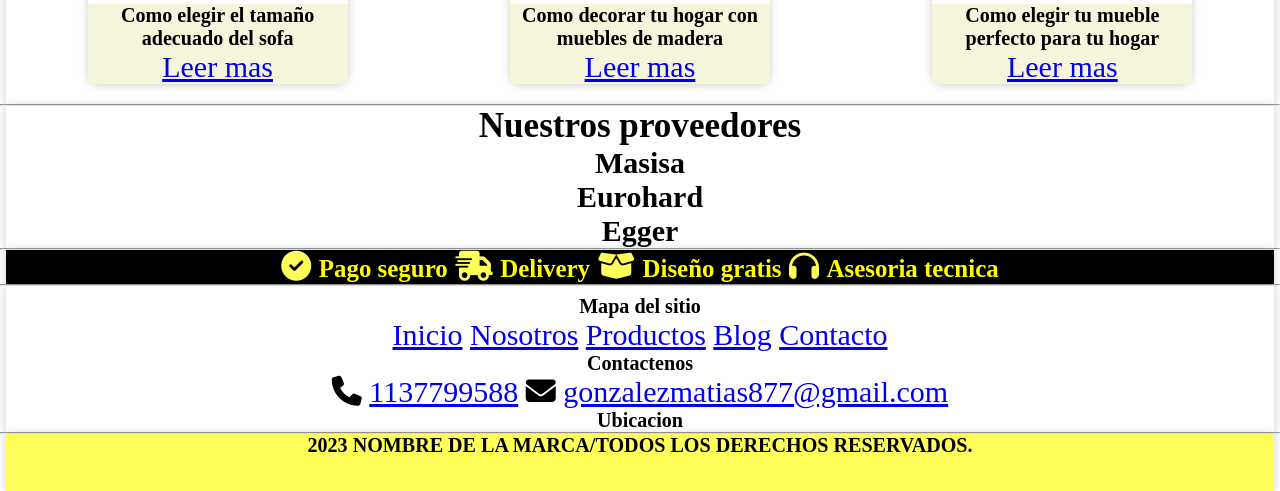
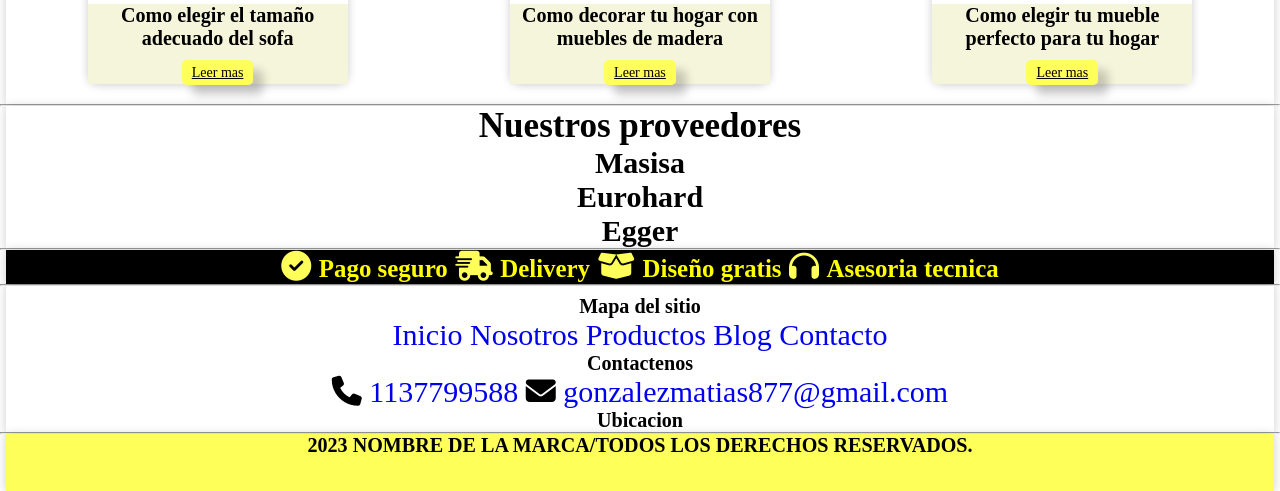
Before and after one commit to MatyGonza/BAM2.0, a plain HTML site: page index.html in a window 1280 px wide. Shown: the part 2601-3092 px from the top of the page. Drawn offline with Linux system fonts and the light colour scheme; files whose address does not match are found by name.

Commit message:
Agrege botones

```diff
--- a/assets/css/style.css
+++ b/assets/css/style.css
@@ -6,6 +6,34 @@
 a:hover{
     color: green;
 
+}
+
+
+.nav:hover{
+
+    padding: 5px 10px;
+    border-radius: 5px;
+    color: rgb(0, 0, 0);
+    background-color: hsl(125, 65%, 53%);
+    text-align: center;
+    border: solid;
+
+}
+
+.button {
+    padding: 5px 10px;
+    border-radius: 5px;
+    color: rgb(0, 0, 0);
+    background-color: rgb(255, 255, 90);
+    text-align: center;
+    font-size: 14px;
+    border: none;
+    box-shadow: 10px 10px 10px rgba(0, 0, 0, 0.2);
+}
+
+.button:hover {
+    background-color: hsl(125, 65%, 53%);
+    color: #000000;
 }
 
 .up{
--- a/index.html
+++ b/index.html
@@ -1,15 +1,18 @@
 <!DOCTYPE html>
-<html lang="en">
+<html lang="es">
 <head>
     <meta charset="UTF-8">
     <meta name="viewport" content="width=device-width, initial-scale=1.0">
+
+
     <link rel="stylesheet" href="./assets/css/style.css">
+
     <!-- Metaetiquetas de posicionamiento -->
     <meta property="og:title" content="Tu Mueble a Medida">
     <meta property="og:description" content="Diseñamos, y Realizamos tus muebles a medida">
     <meta name="keywords" content="Muebles,Cocinas,Placard"/>
     <meta property="og:type" content="Pagina Web">
-    <meta property="og:image" content="https://matygonza.github.io/BAM2.0/">
+    <meta property="og:image" content="">
     <meta property="og:url" content="www.TuMuebleaMedida.com">
     <meta name="twitter:card" content="Disaña tu Mueble a Medida">
     <meta name="twitter:site" content="@Disaña tu Mueble a Medida">
@@ -140,7 +143,7 @@
                     <br>
                     <div>
                         <!--FALTA: Dar forma de Boton al enlace -->
-                        <a class="up" href="./assets/pages/contacto.html">Contactar</a>
+                        <a class="button" href="./assets/pages/contacto.html">Contactar</a>
                     </div>
                     <br>
                 </div>
@@ -185,7 +188,7 @@
                             <div class="plano_">
                                 <h6>Como elegir el tamaño adecuado del sofa</h6>
                                 <!--FALTA: Dar forma de boton -->
-                                <a href="https://www.si-divani.com/blogs/blog-si-divani/que-tamano-de-sofa-elegir-en-relacion-a-tu-espacio">Leer mas</a>
+                                <a class="button" href="https://www.si-divani.com/blogs/blog-si-divani/que-tamano-de-sofa-elegir-en-relacion-a-tu-espacio">Leer mas</a>
                             </div>
                         </div>
                     </div>
@@ -199,7 +202,7 @@
                             <div class="plano_">
                                 <h6>Como decorar tu hogar con muebles de madera</h6>
                                 <!--FALTA: Dar forma de boton -->
-                                <a href="https://blog.homedressing.mx/consejos-profesionales-para-decorar-hogar-con-madera/">Leer mas</a>
+                                <a class="button" href="https://blog.homedressing.mx/consejos-profesionales-para-decorar-hogar-con-madera/">Leer mas</a>
                             </div>
                         </div>
                     </div>
@@ -213,7 +216,7 @@
                             <div class="plano_">
                                 <h6>Como elegir tu mueble perfecto para tu hogar</h6>
                                 <!--FALTA: Dar forma de boton -->
-                                <a href="https://cuorebello.es/blog/6-consejos-para-elegir-muebles/">Leer mas</a>
+                                    <a class="button" href="https://cuorebello.es/blog/6-consejos-para-elegir-muebles/">Leer mas</a>
                             </div>
                         </div>
                 </div>
@@ -257,18 +260,18 @@
 
                 <div class="foot"><nav>
                     <h6>Mapa del sitio</h6>
-                    <a href="#inicio"> Inicio</a>
-                    <a href="./assets/pages/nosotros.html">Nosotros</a>
-                    <a href="./assets/pages/productos.html">Productos</a>
-                    <a href="#blog">Blog</a>
-                    <a href="./assets/pages/contacto.html">Contacto</a>
+                    <a class="nav" href="#inicio"> Inicio</a>
+                    <a class="nav" href="./assets/pages/nosotros.html">Nosotros</a>
+                    <a class="nav" href="./assets/pages/productos.html">Productos</a>
+                    <a class="nav" href="#blog">Blog</a>
+                    <a class="nav" href="./assets/pages/contacto.html">Contacto</a>
                 </nav></div>
                 <div><!--Informacion de contacto con sus logos-->
                     <h6>Contactenos</h6>
                     <i class="fa-solid fa-phone"></i>
-                    <a href="tel:+1137799588">1137799588</a>
+                    <a class="nav" href="tel:+1137799588">1137799588</a>
                     <i class="fa-solid fa-envelope"></i>
-                    <a href="mailto:gonzalezmatias877@gmail.com">gonzalezmatias877@gmail.com</a>
+                    <a  class="nav" href="mailto:gonzalezmatias877@gmail.com">gonzalezmatias877@gmail.com</a>
                     <h6>Ubicacion</h6>
                 </div>
             </article>
```
